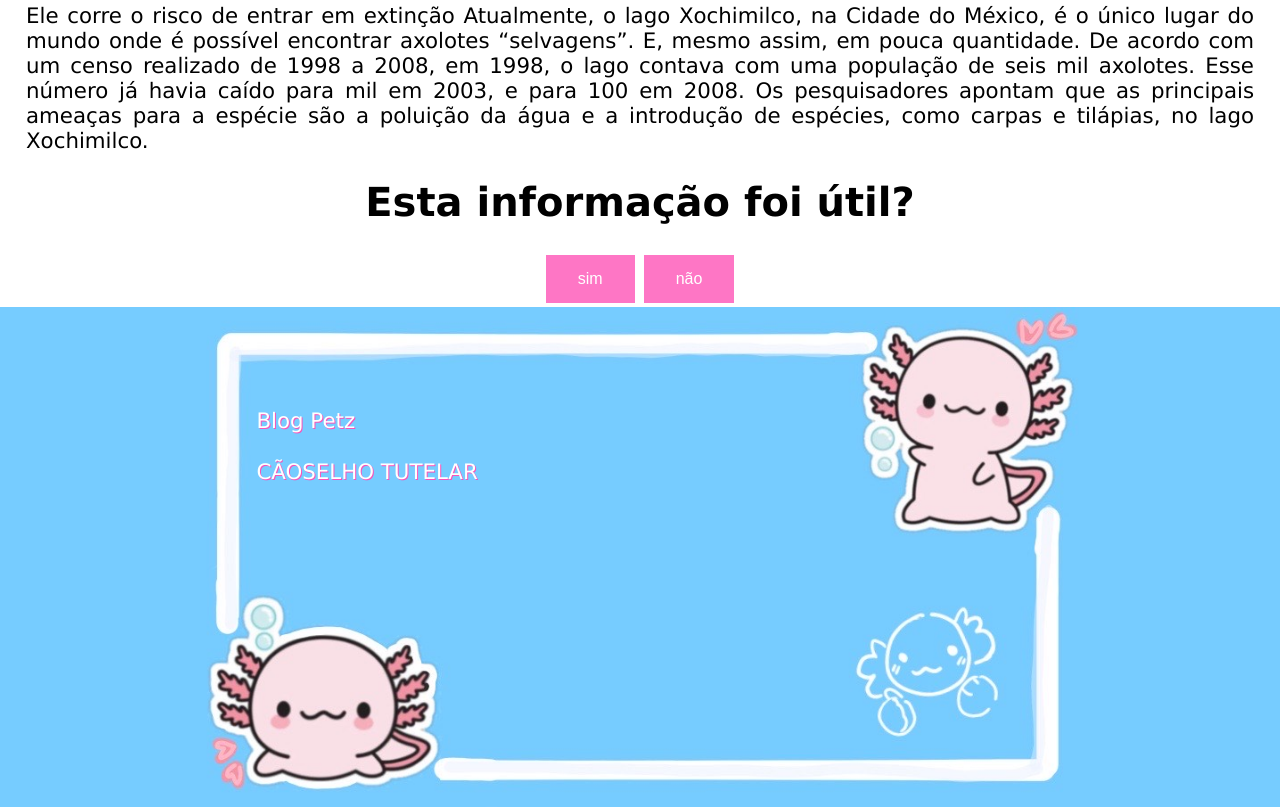
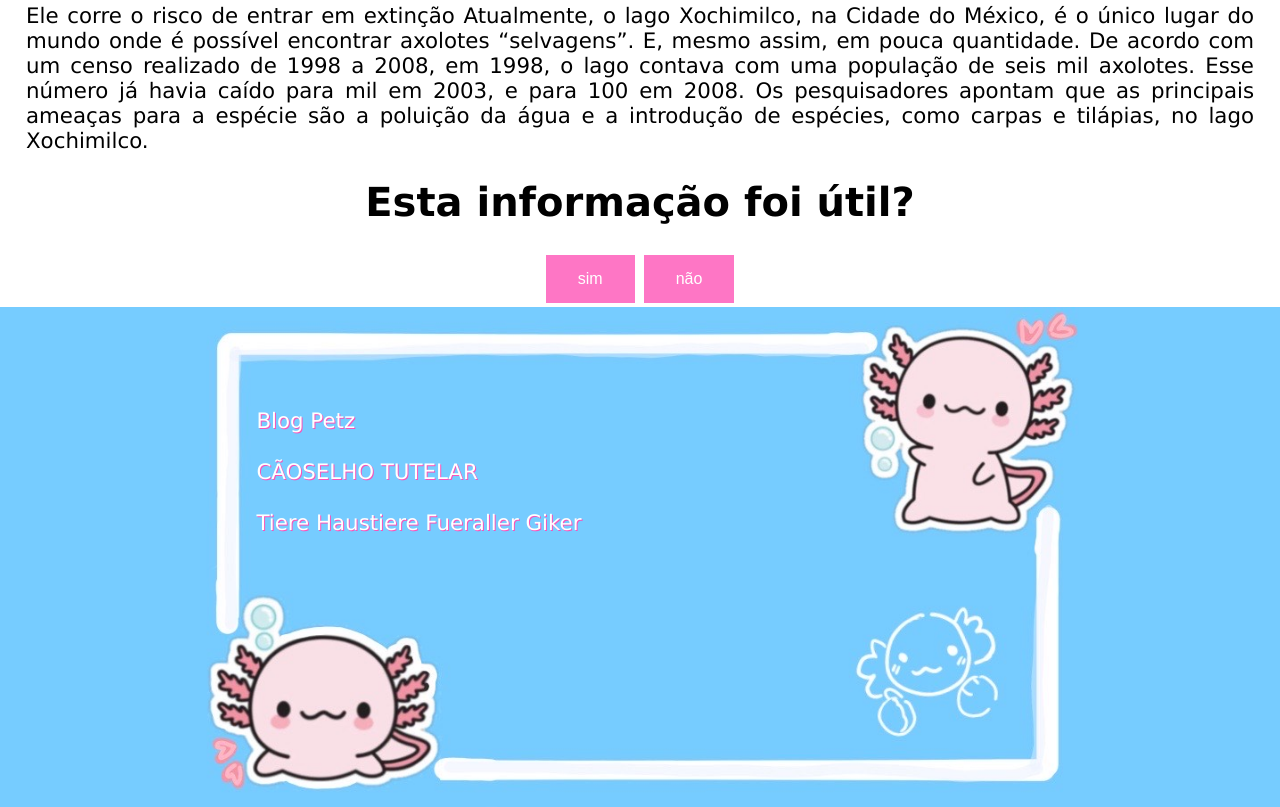
Before and after one commit to Imetralha1/axolotes, a plain HTML site: page index.html in a window 1280 px wide. Shown: the part 3289-4096 px from the top of the page. Drawn offline with Linux system fonts and the light colour scheme.

Commit message:
Update index.html

```diff
--- a/index.html
+++ b/index.html
@@ -97,6 +97,7 @@ Os pesquisadores apontam que as principais ameaças para a espécie são a polui
          <div class="texto-rodape">
             <p><a href="https://www.petz.com.br/blog/especies/axolote/" target="_blank">Blog Petz</a></p>
             <p><a href="https://caoselhotutelar.blogspot.com/2019/01/como-cuidar-de-axolotes.html" target="_blank">CÃOSELHO TUTELAR</a></p>
+            <p><a href="https://exotische-haustiere.com/category/haustiere-fuer-allergiker/" target="_blank"> Tiere Haustiere Fueraller Giker</a></p>
          </div>
       </div>
       <!-- <img src="axalote.jpeg" alt="" id="final" class="foto" width="100%"> -->
```
